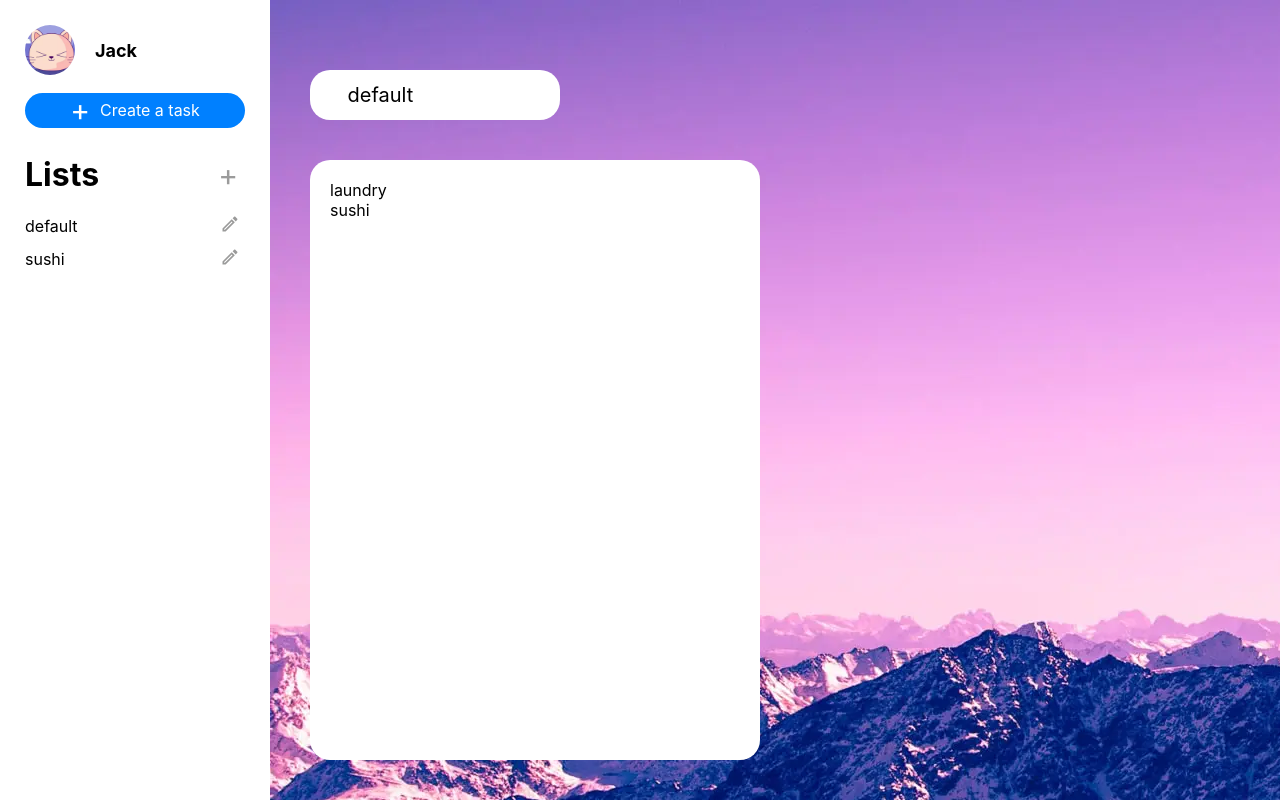
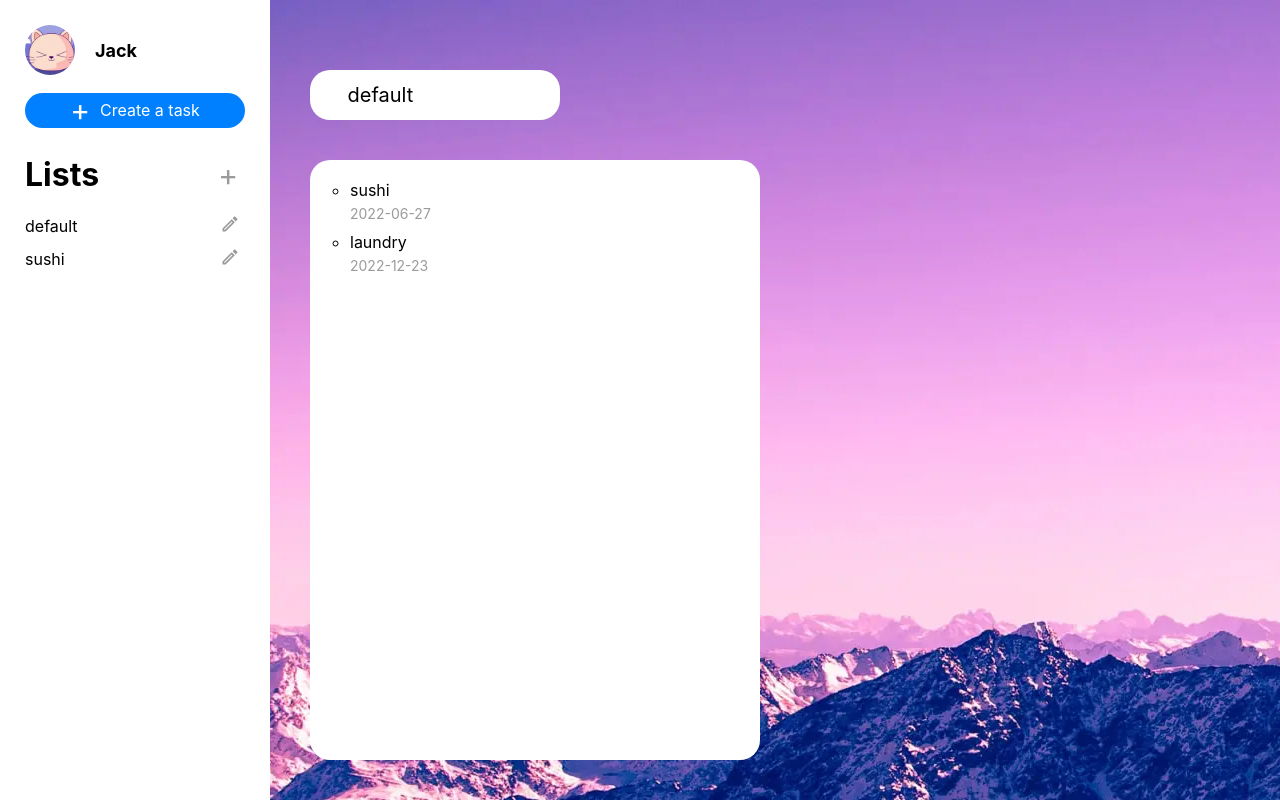
Before and after one commit to martyxho/todo-app, a website built with webpack: page dist/index.html in a window 1280 px wide. Built offline with nearby package versions, Linux system fonts and the light colour scheme.

Commit message:
styled task box

```diff
--- a/src/dom.js
+++ b/src/dom.js
@@ -64,16 +64,23 @@ function displayLists(obj) {
 }
 
 function displayTasks(arr) {
-  const taskBox = document.getElementById('task-box');
-  clear(taskBox);
+  const taskUl = document.getElementById('task-ul');
+  clear(taskUl);
   arr.forEach((e, i) => {
+    const li = document.createElement('li');
     const div = document.createElement('div');
-    div.classList.add('task');
+    div.classList = 'task';
     div.addEventListener('click', displayDetails.bind(null, e, i));
     const title = document.createElement('p');
     title.textContent = e.title;
+    title.classList = 'title';
+    const date = document.createElement('p');
+    date.textContent = e.dueDate;
+    date.classList = 'date';
     div.appendChild(title);
-    taskBox.appendChild(div);
+    div.appendChild(date);
+    li.appendChild(div);
+    taskUl.appendChild(li);
   });
 }
 
@@ -102,6 +109,7 @@ function openTaskForm(id) {
 }
 function openForm(id) {
   toggleForm(id);
+  const body = document.querySelector('body');
 }
 
 function closeForm(id) {
--- a/src/index.js
+++ b/src/index.js
@@ -64,6 +64,10 @@ function list(name) {
   const arr = [];
   function addTask(task) {
     arr.push(task);
+    sort();
+  }
+  function sort() {
+    arr.sort((a, b) => new Date(a.dueDate) - new Date(b.dueDate));
   }
   function getArr() {
     return arr;
--- a/src/style.css
+++ b/src/style.css
@@ -69,6 +69,23 @@
   padding: 20px;
 }
 
+#task-ul {
+  list-style: circle;
+  padding-left: 20px;
+  display: grid;
+  gap: 10px;
+}
+
+.date {
+  font-size: 14px;
+  color: #9b9b9b;
+}
+#task-ul div {
+  display: grid;
+  grid-template-rows: max-content max-content;
+  gap: 5px;
+}
+
 .form {
   position: absolute;
   width: 600px;
@@ -81,6 +98,12 @@
   top: 50%;
   margin-top: -225px;
   z-index: 10000;
+  padding: 20px;
+}
+
+form {
+  display: grid;
+  gap: 10px;
 }
 
 .red {
```
Also changed, not shown: dist/index.html.
